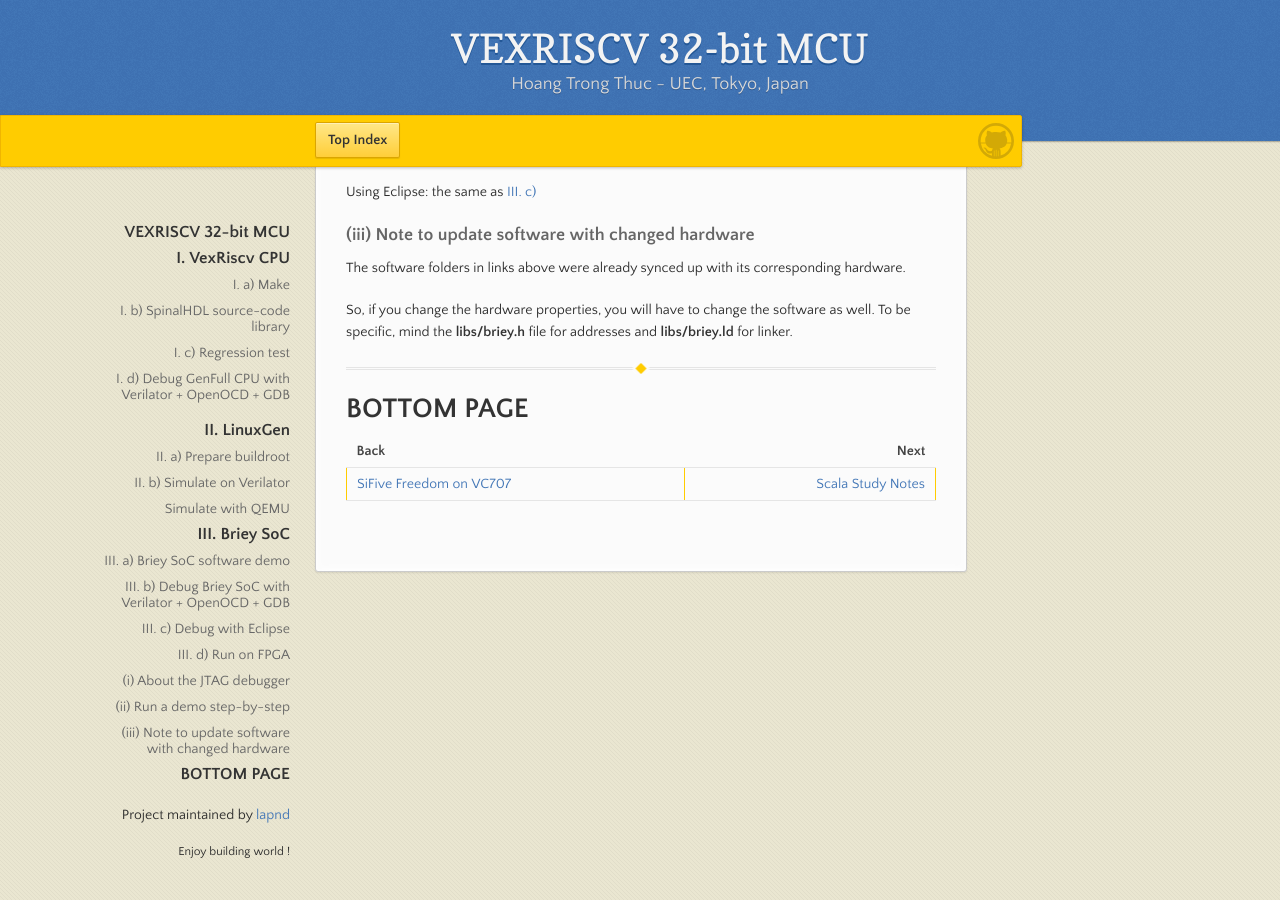
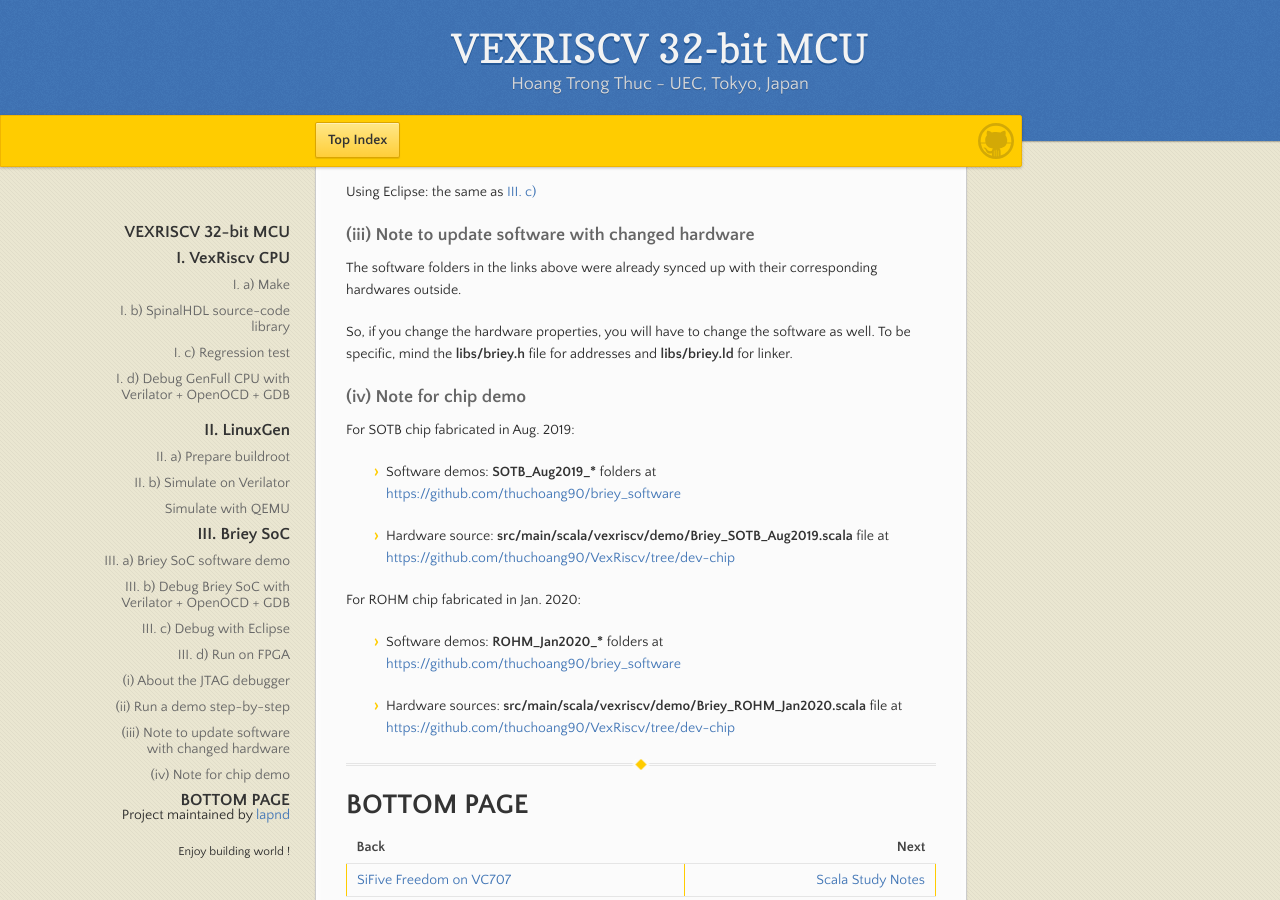
Before and after one commit to lapnd/httdes.github.io, a Jekyll site: the page built from vexriscv.md, in a window 1280 px wide and 900 px high, scrolled down 8006 px. Built offline with Jekyll 4.4.1, drawn with Linux system fonts in a browser that asks for light colours; our own code applies the rules of GitHub Pages for plain Markdown files.

Commit message:
Update vexriscv.md

```diff
--- a/vexriscv.md
+++ b/vexriscv.md
@@ -291,10 +291,23 @@ Using Eclipse: the same as [III. c)](#iii-c-debug-with-eclipse)
 
 ### (iii) Note to update software with changed hardware
 
-The software folders in links above were already synced up with its corresponding hardware.
+The software folders in the links above were already synced up with their corresponding hardwares outside.
 
 So, if you change the hardware properties, you will have to change the software as well. To be specific, mind the **libs/briey.h** file for addresses and **libs/briey.ld** for linker.
 
+### (iv) Note for chip demo
+
+For SOTB chip fabricated in Aug. 2019:
+
+- Software demos: **SOTB_Aug2019_\*** folders at [https://github.com/thuchoang90/briey_software](https://github.com/thuchoang90/briey_software)
+
+- Hardware source: **src/main/scala/vexriscv/demo/Briey_SOTB_Aug2019.scala** file at [https://github.com/thuchoang90/VexRiscv/tree/dev-chip](https://github.com/thuchoang90/VexRiscv/tree/dev-chip)
+
+For ROHM chip fabricated in Jan. 2020:
+
+- Software demos: **ROHM_Jan2020_\*** folders at [https://github.com/thuchoang90/briey_software](https://github.com/thuchoang90/briey_software)
+
+- Hardware sources: **src/main/scala/vexriscv/demo/Briey_ROHM_Jan2020.scala** file at [https://github.com/thuchoang90/VexRiscv/tree/dev-chip](https://github.com/thuchoang90/VexRiscv/tree/dev-chip)
 
 * * *
 
```
